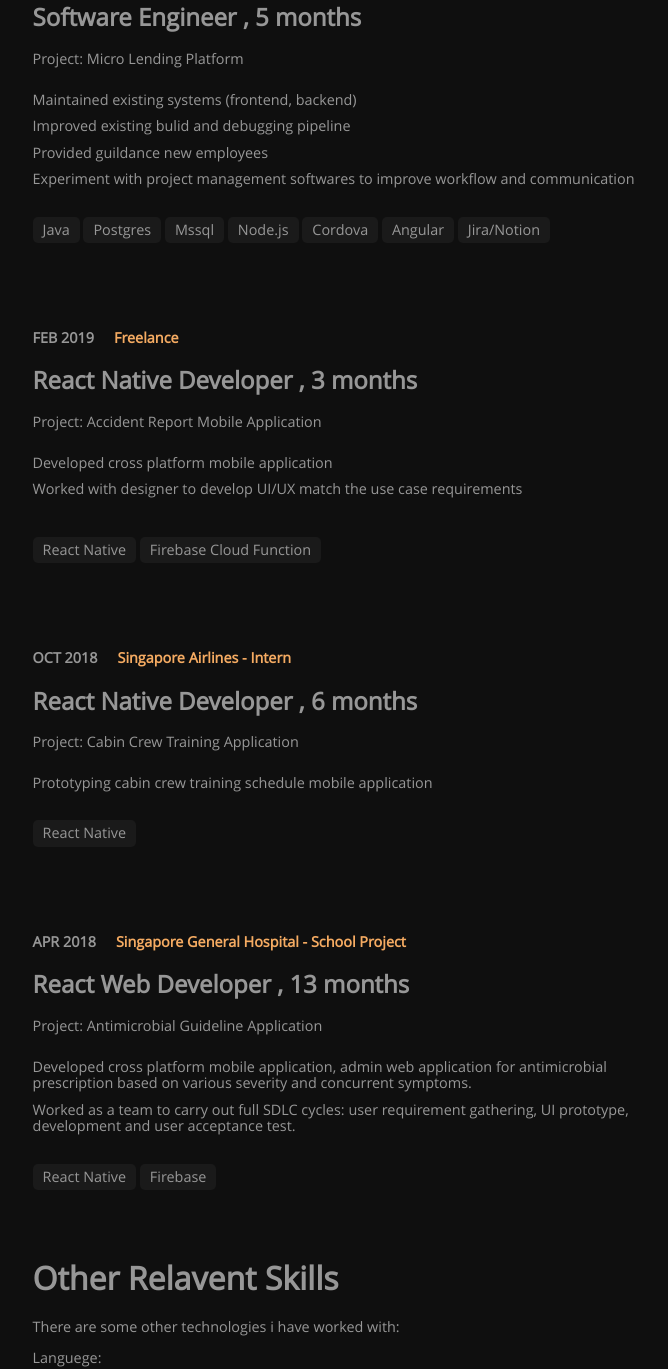
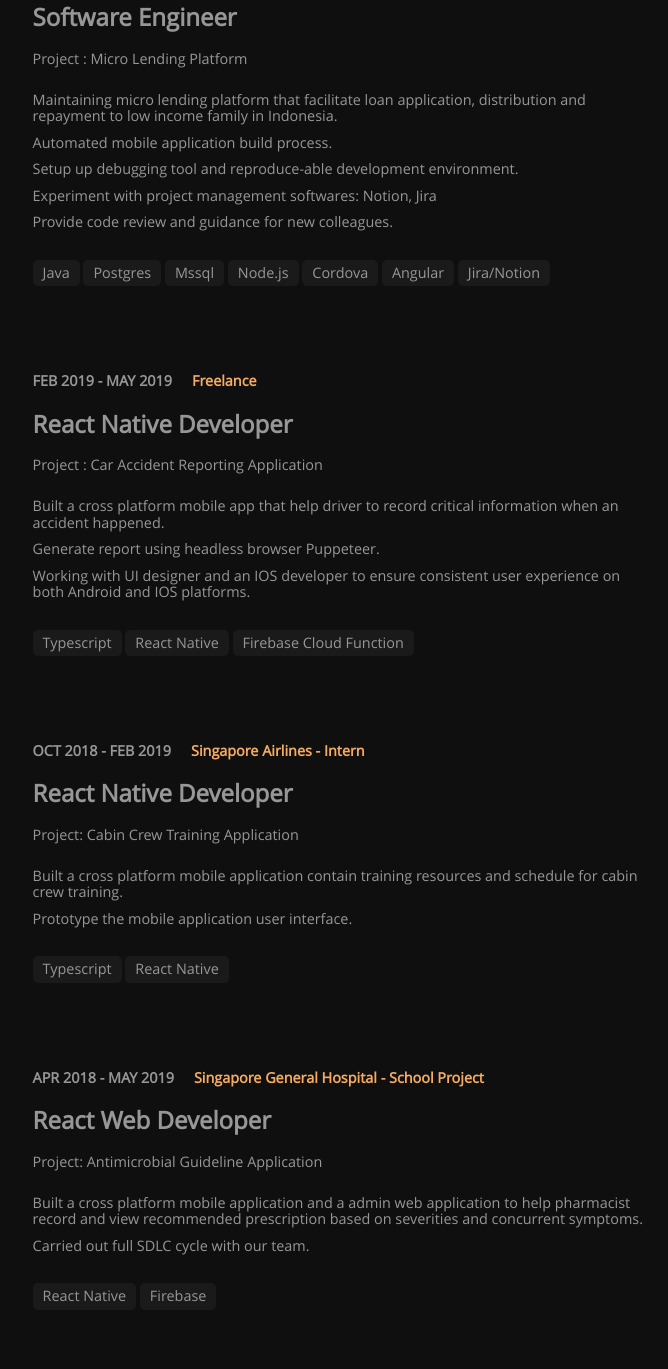
Before and after one commit to JackNgWeiMing/personal-site, a Gatsby site: page / in a window 1280 px wide. Shown: the part 211-1580 px from the top of the page, without its empty margins (505-1173 px from the left). Built offline with nearby package versions, Linux system fonts and the light colour scheme; Gatsby itself is replaced by a stand-in of ours.

Commit message:
update content

```diff
--- a/src/components/Main/Experience.tsx
+++ b/src/components/Main/Experience.tsx
@@ -29,9 +29,7 @@ const EachExperience: React.FunctionComponent<EachExperienceProps> = function Ea
         <StartDate>{data.frontmatter.start.toUpperCase()}</StartDate>
         <Company>{data.frontmatter.company}</Company>
       </Frontmatter>
-      <h2>
-        {data.frontmatter.title} , {data.frontmatter.duration}
-      </h2>
+      <h2>{data.frontmatter.title}</h2>
 
       <Paragraph
         dangerouslySetInnerHTML={{
--- a/src/content/experience/Insureport/index.md
+++ b/src/content/experience/Insureport/index.md
@@ -2,20 +2,21 @@
 date: '2019-4-30'
 title: 'React Native Developer'
 company: 'Freelance'
-start: 'Feb 2019'
+start: 'Feb 2019 - May 2019'
 duration: '3 months'
 sequence: 2
 ---
 
-Project: Accident Report Mobile Application
+Project : Car Accident Reporting Application
 
 <ul class="job-desc">
-    <li>Developed cross platform mobile application  </li>
-    <li>Worked with designer to develop UI/UX match the use case requirements</li>
-    <li></li>
+    <li> Built a cross platform mobile app that help driver to record critical information when an accident happened.</li>
+    <li> Generate report using headless browser Puppeteer.</li>
+    <li> Working with UI designer and an IOS developer to ensure consistent user experience on both Android and IOS platforms.</li>
 </ul>
 
 <ul class="tags">
+    <li>Typescript</li>
     <li>React Native</li>
     <li>Firebase Cloud Function</li>
 </ul>
--- a/src/content/experience/SGH/index.md
+++ b/src/content/experience/SGH/index.md
@@ -2,7 +2,7 @@
 date: '2019-5-01'
 title: 'React Web Developer'
 company: 'Singapore General Hospital - School Project'
-start: 'Apr 2018'
+start: 'Apr 2018 - May 2019'
 duration: '13 months'
 sequence: 0
 ---
@@ -10,12 +10,8 @@ sequence: 0
 Project: Antimicrobial Guideline Application
 
 <ul class="job-desc">
-  <li>
-  Developed cross platform mobile application, admin web application for antimicrobial prescription based on various severity and concurrent symptoms.
-  </li>
-  <li>
-  Worked as a team to carry out full SDLC cycles: user requirement gathering, UI prototype, development and user acceptance test.
-  </li>
+    <li> Built a cross platform mobile application and a admin web application to help pharmacist record and view recommended prescription based on severities and concurrent symptoms. </li>
+    <li> Carried out full SDLC cycle with our team.</li>
 </ul>
 
 <ul class="tags">
--- a/src/content/experience/SIA/index.md
+++ b/src/content/experience/SIA/index.md
@@ -2,7 +2,7 @@
 date: '2018-10-14'
 title: 'React Native Developer'
 company: 'Singapore Airlines - Intern'
-start: 'Oct 2018'
+start: 'Oct 2018 - Feb 2019'
 duration: '6 months'
 sequence: 1
 ---
@@ -10,8 +10,10 @@ sequence: 1
 Project: Cabin Crew Training Application
 
 <ul class="job-desc">
-<li>Prototyping cabin crew training schedule mobile application</li>
+    <li> Built a cross platform mobile application contain training resources and schedule for cabin crew training.</li>
+    <li> Prototype the mobile application user interface.</li>
 </ul>
 <ul class="tags">
-<li>React Native</li>
+    <li>Typescript</li>
+    <li>React Native</li>
 </ul>
--- a/src/content/experience/TBOP/index.md
+++ b/src/content/experience/TBOP/index.md
@@ -2,18 +2,19 @@
 date: '2019-7-30'
 title: 'Software Engineer'
 company: 'TBOP, Netrust (Local CA) Subsidiary Company'
-start: 'Aug 2019'
-duration: '5 months'
+start: 'Jul 2019 - Jan 2020'
+duration: '6 months'
 sequence: 3
 ---
 
-Project: Micro Lending Platform
+Project : Micro Lending Platform
 
 <ul class="job-desc">
-    <li>Maintained existing systems (frontend, backend) </li>
-    <li>Improved existing bulid and debugging pipeline</li>
-    <li>Provided guildance new employees</li>
-    <li>Experiment with project management softwares to improve workflow and communication</li>
+    <li> Maintaining micro lending platform that facilitate loan application, distribution and repayment to low income family in Indonesia.</li>
+    <li> Automated mobile application build process.</li>
+    <li> Setup up debugging tool and reproduce-able development environment.</li>
+    <li> Experiment with project management softwares: Notion, Jira </li>
+    <li> Provide code review and guidance for new colleagues.</li>
 </ul>
 
 <ul class="tags">
```
